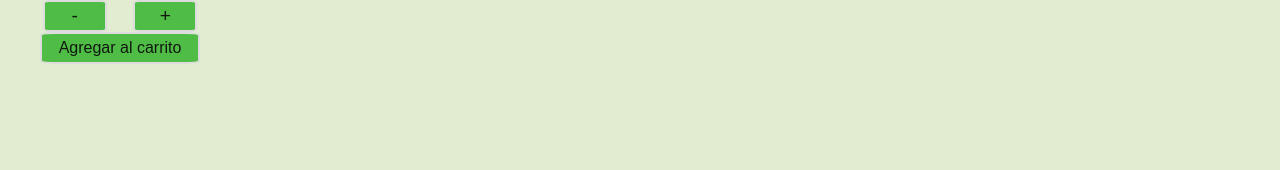
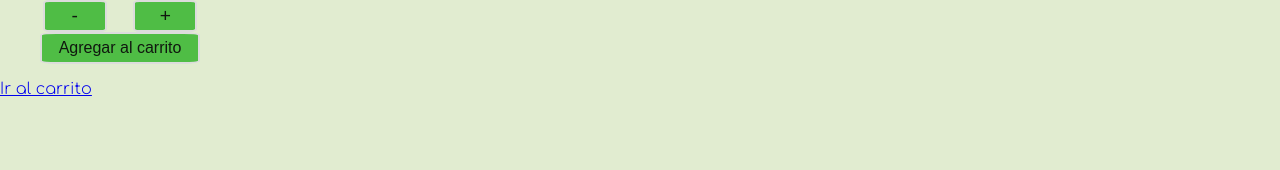
Before and after one commit to macarenazamar/matecito, a React (Create React App) app: page /detail/1 in a window 1280 px wide. Shown: the part 509-679 px from the top of the page. Built offline with nearby package versions, Linux system fonts and the light colour scheme.

Commit message:
Entrega clase Eventos: Sincornizar counter

```diff
--- a/src/components/ItemCounter/ItemCounter.jsx
+++ b/src/components/ItemCounter/ItemCounter.jsx
@@ -27,7 +27,9 @@ const ItemCounter = ({initial, stock, onAdd}) => {
 
         </div>
         <div>
-            <button className='butonCountAdd' disabled={stock <=0} onClick={() => onAdd(count)}>Agregar al carrito</button>
+            <button className='butonCountAdd'
+            disabled={stock <=0}
+            onClick={() => onAdd(count)}>Agregar al carrito</button>
         </div>
     </div>
   )
--- a/src/components/item/Item.jsx
+++ b/src/components/item/Item.jsx
@@ -20,7 +20,7 @@ const Item = ({info}) => {
           <p>€ {info.price} </p>
         </div>
       </Link>
-      <ItemCounter initial={0} stock={5} onAdd={onAdd}/>
+      <ItemCounter initial={0} stock={info.stock} onAdd={onAdd}/>
 
     </div>
   )
--- a/src/components/itemDetail/ItemDetail.jsx
+++ b/src/components/itemDetail/ItemDetail.jsx
@@ -1,7 +1,18 @@
 import React from 'react';
+import { useState } from 'react';
+import { Link } from 'react-router-dom';
+import ItemCounter from '../ItemCounter/ItemCounter';
 import './itemDetail.css';
 
 const ItemDetail = ({info}) => {
+
+  const [cant, setCant] = useState()
+
+  const onAdd = (cantidad) => {
+    alert(`Compraste ${cantidad} unidades`)
+    setCant(cantidad)
+  };
+
   return (
     <div className='itemDetail'>
       <div className='detail'>
@@ -11,6 +22,13 @@ const ItemDetail = ({info}) => {
           <h4>€ {info.price}</h4>
           <p>{info.description}</p>
         </div>
+        <ItemCounter initial={0} stock={info.stock} onAdd={onAdd}/>
+        <div>
+          {cant === 0
+            ? <ItemCounter initial={0} stock={info.stock} onAdd={onAdd}/>
+            : <Link to='/carrito'>Ir al carrito</Link>
+          }
+        </div>
 
       </div>
 
--- a/src/components/itemDetailContainer/ItemDetailContainer.jsx
+++ b/src/components/itemDetailContainer/ItemDetailContainer.jsx
@@ -1,7 +1,6 @@
 import React from 'react';
 import { useState, useEffect } from 'react';
 import ItemDetail from '../itemDetail/ItemDetail';
-import ItemCounter from '../ItemCounter/ItemCounter';
 import { useParams } from 'react-router-dom';
 import { myProducts } from '../../mock/myProducts';
 
@@ -9,9 +8,7 @@ import { myProducts } from '../../mock/myProducts';
 const ItemDetailContainer = () => {
   const {itemId} = useParams();
 
-  const onAdd = (cantidad) => {
-    alert(`Compraste ${cantidad} unidades`)
-  };
+
 
   const [info, setInfo] = useState ({})
 
@@ -33,7 +30,6 @@ const ItemDetailContainer = () => {
   return (
     <div className='itemDetailContainer'>
         <ItemDetail info={info}/>
-        <ItemCounter initial={0} stock={5} onAdd={onAdd}/>
     </div>
   )
 }
```
